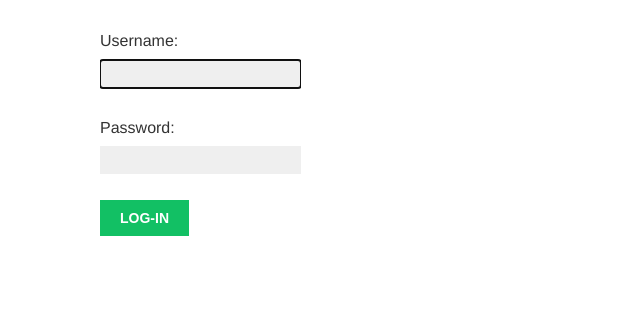
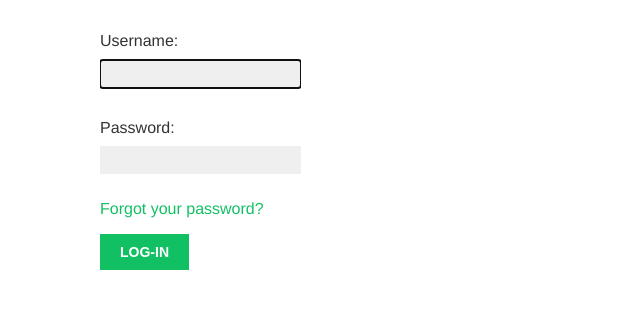
Before and after one commit to absent1706/django-demo-social, a Django app: page /account/login/ in a window 1280 px wide. Shown: the part 189-498 px from the top of the page, without its empty margins (0-640 px from the left). Run offline with Django 3.2, Linux system fonts and the light colour scheme; some web fonts are replaced.

Commit message:
+ passowrd reset by email

```diff
--- /dev/null
+++ b/account/templates/account/password_reset_email.html
@@ -0,0 +1,4 @@
+Someone asked for password reset for email {{ email }}. Follow the
+link below:
+{{ protocol }}://{{ domain }}{% url "password_reset_confirm" uidb64=uid token=token %}
+Your username, in case you've forgotten: {{ user }}
--- a/account/templates/registration/login.html
+++ b/account/templates/registration/login.html
@@ -16,6 +16,7 @@
     <form action="{% url 'login' %}" method="post">
         {{ form.as_p }}
         {% csrf_token %}
+        <a href="{% url 'password_reset' %}">Forgot your password?</a>
         <input type="hidden" name="next" value="{{ next }}" />
         <p><input type="submit" value="Log-in"></p>
     </form>
--- a/account/urls.py
+++ b/account/urls.py
@@ -25,4 +25,23 @@ urlpatterns = [
         'django.contrib.auth.views.password_change_done',
         {'template_name': 'account/password_change_done.html'},
         name='password_change_done'),
+
+    # restore password urls
+    url(r'^password-reset/$',
+        'django.contrib.auth.views.password_reset',
+        {'template_name': 'account/password_reset_form.html',
+        'email_template_name':'account/password_reset_email.html'},
+        name='password_reset'),
+    url(r'^password-reset/done/$',
+        'django.contrib.auth.views.password_reset_done',
+        {'template_name': 'account/password_reset_done.html'},
+        name='password_reset_done'),
+    url(r'^password-reset/confirm/(?P<uidb64>[-\w]+)/(?P<token>[-\w]+)/$',
+        'django.contrib.auth.views.password_reset_confirm',
+        {'template_name': 'account/password_reset_confirm.html'},
+        name='password_reset_confirm'),
+    url(r'^password-reset/complete/$',
+        'django.contrib.auth.views.password_reset_complete',
+        {'template_name': 'account/password_reset_complete.html'},
+        name='password_reset_complete'),
 ]
--- a/bookmarks/settings.py
+++ b/bookmarks/settings.py
@@ -109,3 +109,5 @@ from django.core.urlresolvers import reverse_lazy
 LOGIN_REDIRECT_URL = reverse_lazy('dashboard')
 LOGIN_URL          = reverse_lazy('login')
 LOGOUT_URL         = reverse_lazy('logout')
+
+EMAIL_BACKEND = 'django.core.mail.backends.console.EmailBackend'
```
Also changed, not shown: account/templates/account/password_reset_complete.html (added, +9 -0 lines), account/templates/account/password_reset_confirm.html (added, +18 -0 lines), account/templates/account/password_reset_done.html (added, +8 -0 lines), account/templates/account/password_reset_form.html (added, +11 -0 lines), db.sqlite3.
